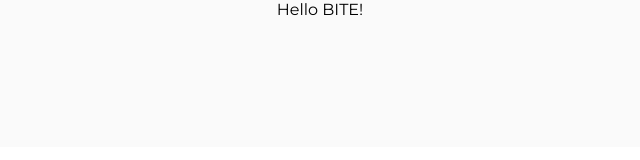
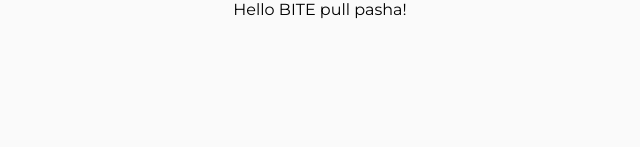
Before and after one commit to kozhushna/chocolate, a React (Create React App) app: page / in a window 1280 px wide. Shown: the top 160 px of the page, without its empty margins (320-960 px from the left). Built offline with nearby package versions, Linux system fonts and the light colour scheme.

Commit message:
first push test

```diff
--- a/src/App.jsx
+++ b/src/App.jsx
@@ -5,7 +5,7 @@ function App() {
     <main>
       <Section>
         <Container>
-          <p>Hello BITE!</p>
+          <p>Hello BITE pull pasha!</p>
         </Container>
       </Section>
     </main>
```
